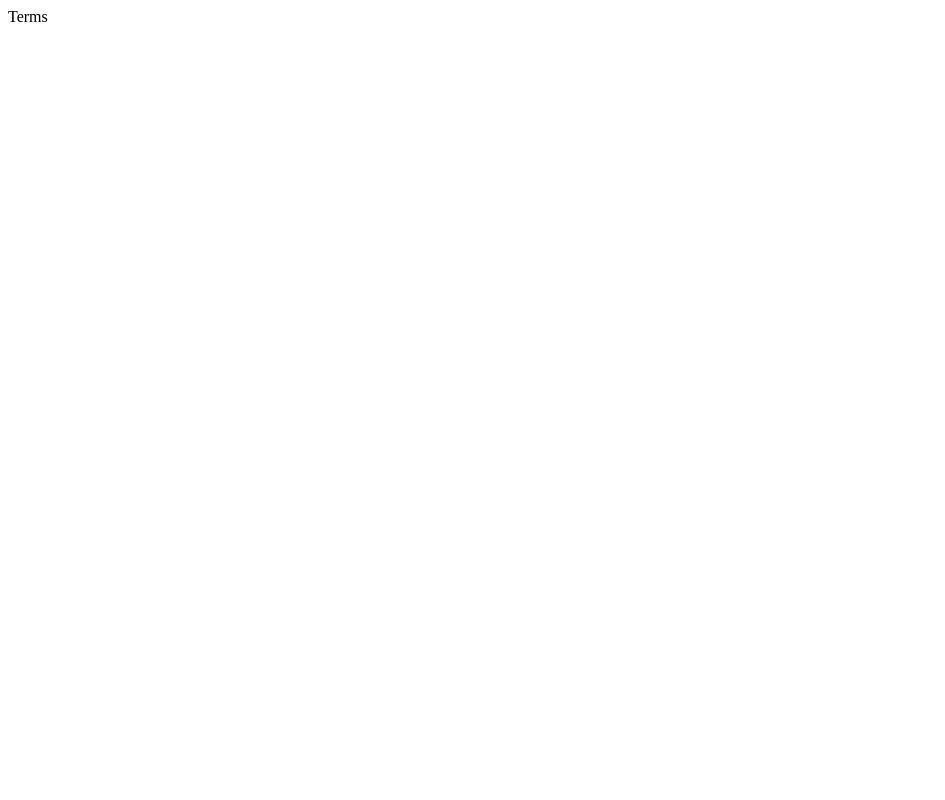
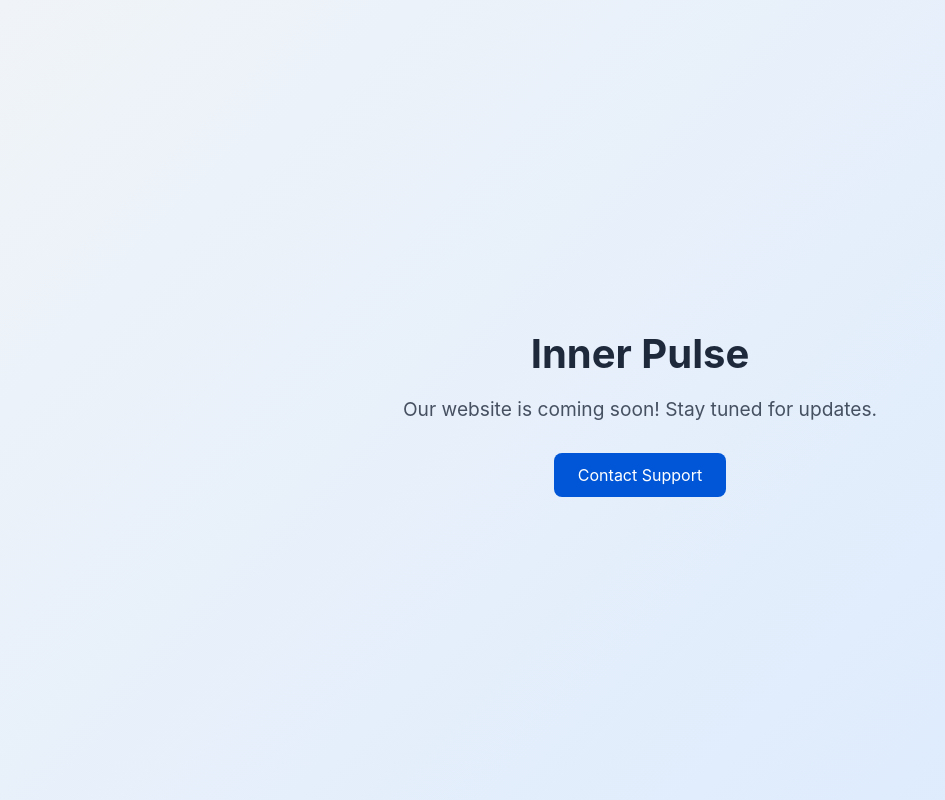
Before and after one commit to barac0ding/barac0ding.github.io, a plain HTML site: page terms.html in a window 1280 px wide. Shown: the whole page, without its empty margins (0-945 px from the left). Drawn offline with Linux system fonts and the light colour scheme.

Commit message:
Update terms.html

```diff
--- a/terms.html
+++ b/terms.html
@@ -1 +1,53 @@
-Terms
+<!DOCTYPE html>
+<html lang="en">
+<head>
+    <meta charset="UTF-8">
+    <meta name="viewport" content="width=device-width, initial-scale=1.0">
+    <title>Inner Pulse - Coming Soon</title>
+    <style>
+        body {
+            margin: 0;
+            padding: 0;
+            font-family: -apple-system, BlinkMacSystemFont, "Segoe UI", Roboto, sans-serif;
+            background: linear-gradient(135deg, #f0f4f8, #dbeafe);
+            display: flex;
+            justify-content: center;
+            align-items: center;
+            height: 100vh;
+            color: #1e293b;
+            text-align: center;
+        }
+        .container {
+            max-width: 500px;
+        }
+        h1 {
+            font-size: 2.5rem;
+            margin-bottom: 1rem;
+        }
+        p {
+            font-size: 1.2rem;
+            margin-bottom: 2rem;
+            opacity: 0.8;
+        }
+        a {
+            display: inline-block;
+            padding: 0.75rem 1.5rem;
+            background-color: #0056d6;
+            color: #fff;
+            text-decoration: none;
+            border-radius: 8px;
+            transition: background 0.3s;
+        }
+        a:hover {
+            background-color: #0041a8;
+        }
+    </style>
+</head>
+<body>
+    <div class="container">
+        <h1>Inner Pulse</h1>
+        <p>Our website is coming soon! Stay tuned for updates.</p>
+        <a href="mailto:innerpulse.support@icloud.com">Contact Support</a>
+    </div>
+</body>
+</html>
```
